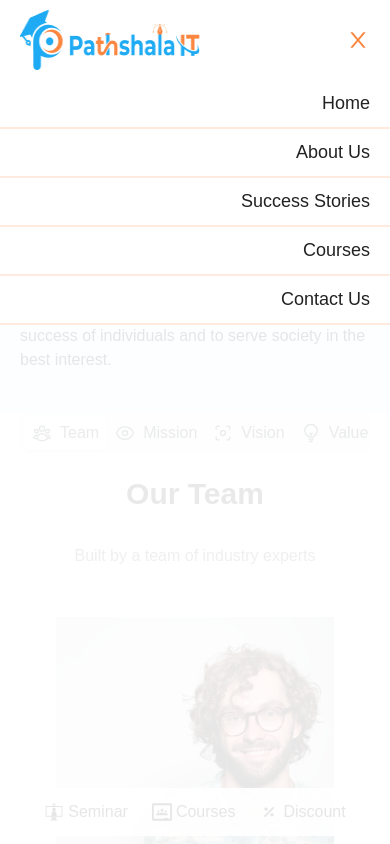
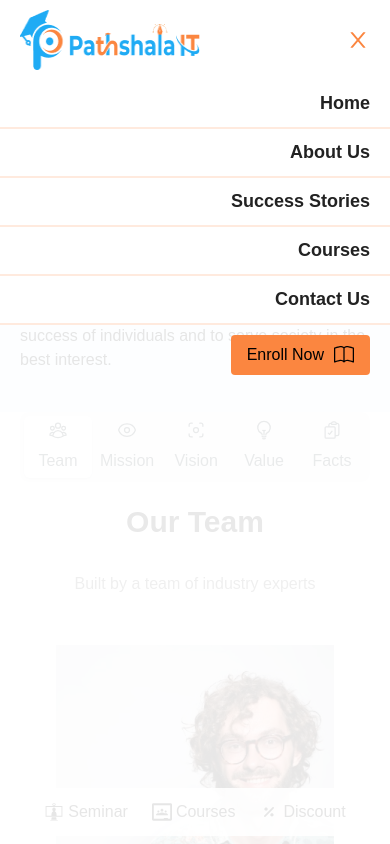
Before and after one commit to NashedShahRoni22/Pathshala-IT, a React (Vite) app: page /about in a window 390 px wide. Both pictures are taken after a click on the button 358 px from the left and 40 px from the top of the page. Shown: the top 844 px of the page. Built offline with nearby package versions, Linux system fonts and the light colour scheme; a web font is replaced by a local one.

Commit message:
Aboout is responsive now

```diff
--- a/src/pages/about/About.jsx
+++ b/src/pages/about/About.jsx
@@ -139,7 +139,7 @@ export default function About() {
           <TabsHeader className="md:my-[80px]">
             {data.map(({ label, value, icon }) => (
               <Tab key={value} value={value}>
-                <div className="flex items-center gap-2">
+                <div className="flex flex-col md:flex-row items-center gap-2">
                   {React.createElement(icon, { className: "w-5 h-5" })}
                   {label}
                 </div>
--- a/src/shared/topbar/TopBar.jsx
+++ b/src/shared/topbar/TopBar.jsx
@@ -34,6 +34,16 @@ export default function TopBar() {
     {
       name: "Courses",
       link: "/",
+      child: [
+        {
+          name: "Free Courses",
+          link: "/",
+        },
+        {
+          name: "Paid Courses",
+          link: "/",
+        },
+      ],
     },
     {
       name: "Contact Us",
@@ -44,17 +54,22 @@ export default function TopBar() {
     <nav className="sticky top-0 bg-white z-50">
       <section className="mx-5 md:container md:mx-auto">
         <div className="flex justify-between items-center py-2.5 lg:py-5">
-          <Link to={'/'} className="logo">
+          <Link to={"/"} className="logo">
             <img src={logo} alt="" className="h-[60px] w-[180px]" />
           </Link>
           {/* default view nav */}
-          <ul className="hidden md:flex gap-6 font-semibold">
+          <ul className="hidden lg:flex gap-6 font-semibold">
             {menuItems.map((mi, i) => (
-              <li key={i} className="text-[16px] text-[#222222]">
-                <Link to={mi.link}>{mi.name}</Link>
+              <div>
+                <Link to={mi.link}>
+                  <li className="text-[16px] text-[#222222]">
+                    {mi.name}
                   </li>
+                </Link>
+              </div>
             ))}
           </ul>
+          <div className="flex items-center gap-2.5">
             <Link
               to={"/register"}
               className="py-2 px-4 bg-orange rounded hidden md:flex items-center gap-2.5"
@@ -62,7 +77,7 @@ export default function TopBar() {
               Enroll Now <BsBook className="text-xl" />
             </Link>
             {/* navbar jsx */}
-          <button className="md:hidden" onClick={() => setOpen(!open)}>
+            <button className="lg:hidden" onClick={() => setOpen(!open)}>
               {open ? (
                 <AiOutlineClose className="text-2xl text-orange rounded-full" />
               ) : (
@@ -70,18 +85,26 @@ export default function TopBar() {
               )}
             </button>
           </div>
+        </div>
 
         {/* mobile view nav */}
         {open && (
-          <ul className="bg-white/90 min-w-full min-h-full fixed top-20 left-0 flex flex-col md:hidden font-semibold">
+          <ul className="bg-white/90 min-w-full min-h-full fixed top-20 left-0 flex flex-col lg:hidden font-semibold">
             {menuItems.map((mi, i) => (
-              <li
-                key={i}
-                className="text-[18px] text-[#222222] font-semibold border-b-2 border-b-lightOrange text-end py-2.5 px-5 bg-white"
+              <Link key={i} to={mi.link}>
+                <li className="text-[18px] md:text-[24px] text-[#222222] font-semibold border-b-2 border-b-lightOrange hover:bg-lightOrange duration-300 ease-linear text-end md:text-center py-2.5 px-5 bg-white">
+                  {mi.name}
+                </li>
+              </Link>
+            ))}
+            <li className="flex justify-end mr-5 mt-2.5">
+              <Link
+                to={"/register"}
+                className="py-2 px-4 w-fit bg-orange rounded md:hidden flex items-center gap-2.5"
               >
-                <Link to={mi.link}>{mi.name}</Link>
+                Enroll Now <BsBook className="text-xl" />
+              </Link>
             </li>
-            ))}
           </ul>
         )}
       </section>
```
Lines whose indentation alone changed are shown as unchanged.
